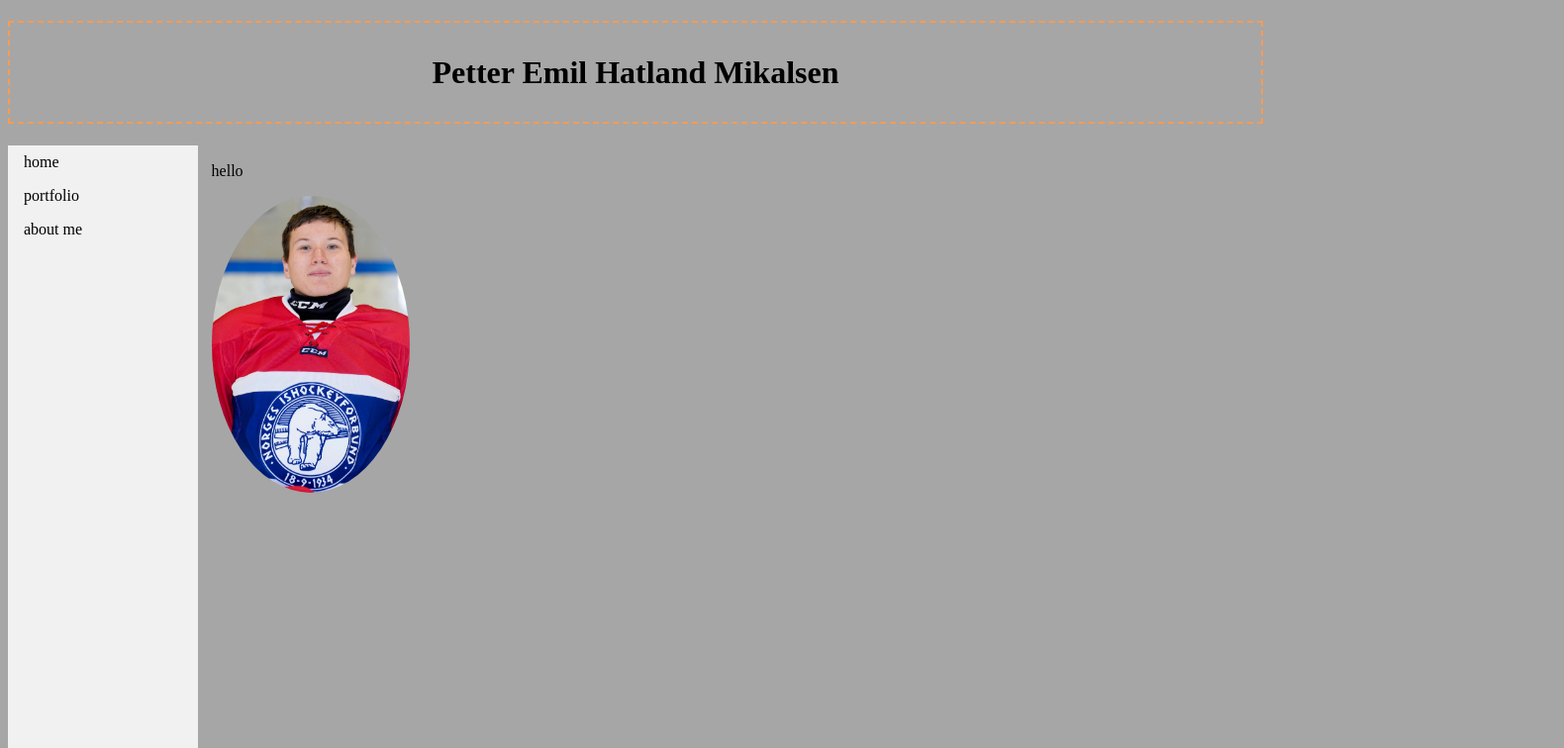
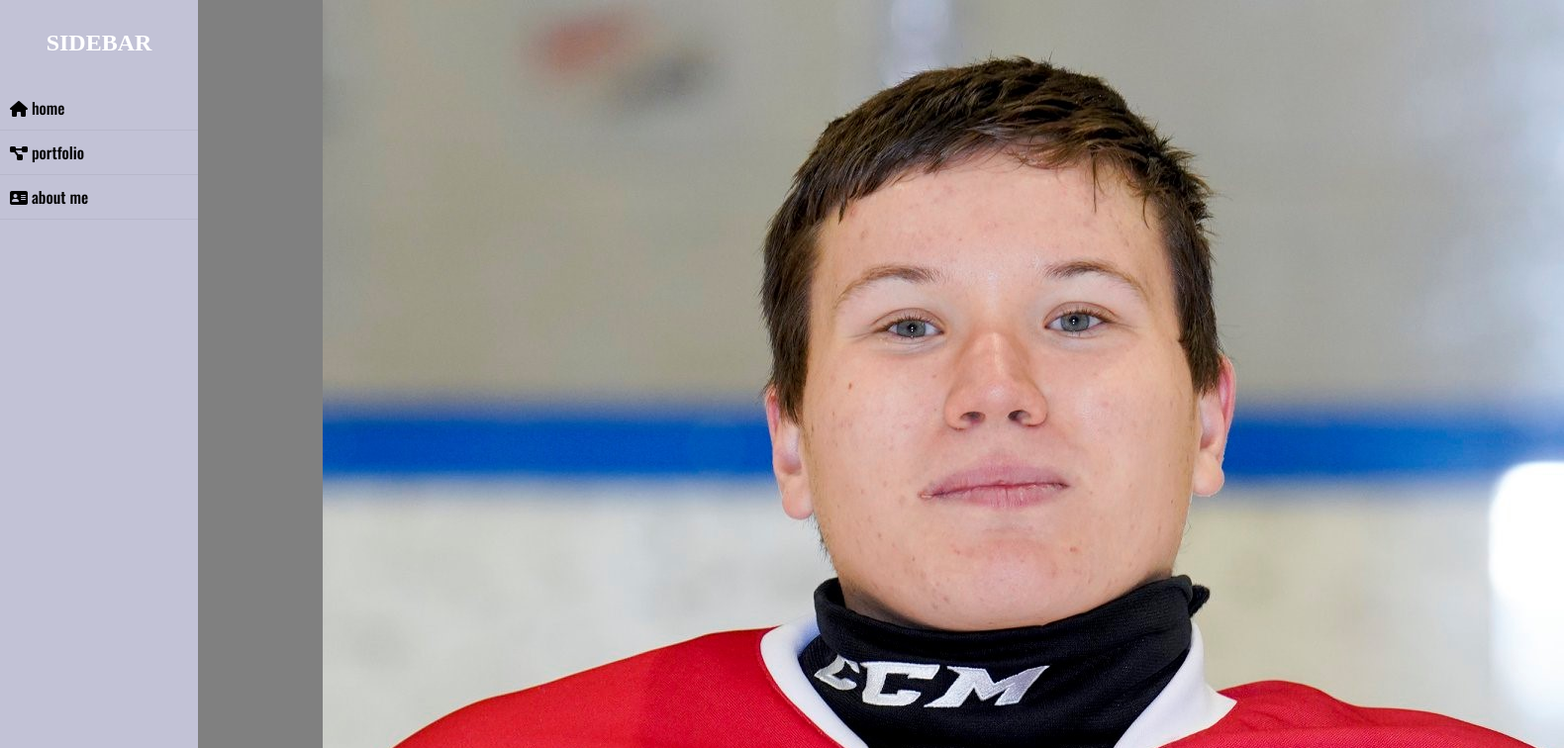
Before and after one commit to petmik1/portfolio, a plain HTML site: page index.html in a window 1280 px wide. Shown: the top 756 px of the page at 99% size, 1580 px wide, since content can reach past the window. Drawn offline with nearby package versions, Linux system fonts and the light colour scheme.

Commit message:
jobbet  med nav

```diff
--- a/index.html
+++ b/index.html
@@ -5,24 +5,46 @@
     <meta name="viewport" content="width=device-width, initial-scale=1.0" />
     <title>portfolio</title>
     <link rel="stylesheet" href="style.css" />
+    <script
+      src="https://kit.fontawesome.com/61e36c71cf.js"
+      crossorigin="anonymous"
+    ></script>
   </head>
 
   <body>
-    <h1>Petter Emil Hatland Mikalsen</h1>
-    <nav>
+    <div class="wrapper">
+      <nav class="sidebar">
+        <h2>sidebar</h2>
         <ul>
-        <li>home</li>
-        <li>portfolio</li>
-        <li>about me</li>
+          <li><i class="fas fa-home"></i> home</li>
+          <li><i class="fas fa-project-diagram"></i> portfolio</li>
+          <li><i class="fas fa-address-card"></i> about me</li>
         </ul>
       </nav>
-    <main style="margin-left: 15%; padding: 1px 16px; height: 1000px;">
-      <p>hello</p>
+      <header>
+        <h1>Petter Emil Hatland Mikalsen</h1>
+      </header>
+      <main class="main_content">
         <img
           src="petterportrett.jpg"
           alt="image Petter Emil Hatland Mikalsen"
           id="img_petter"
         />
+        <p>
+          Lorem ipsum dolor sit, amet consectetur adipisicing elit. Hic sit
+          veniam similique et amet maiores eveniet, fuga, voluptatibus assumenda
+          inventore, nam ullam eaque? Voluptatem soluta maiores sed. Obcaecati
+          ad exercitationem adipisci nostrum, quaerat deserunt? Debitis
+          accusamus sed quos nihil cum dicta eaque officia omnis impedit
+          delectus quisquam quidem laudantium, animi ex vero, eius ullam,
+          assumenda voluptatem molestiae quo facere totam odio! Reprehenderit,
+          inventore. Temporibus iste cumque sapiente asperiores maiores?
+          Similique assumenda animi, odit deserunt itaque quia perspiciatis
+          cupiditate fugit quaerat tempore, quod aliquam iure nam veritatis
+          corrupti! Iure dolorem illum, harum, modi voluptatum sit eum est rerum
+          obcaecati accusamus quaerat!
+        </p>
       </main>
+    </div>
   </body>
 </html>
--- a/style.css
+++ b/style.css
@@ -1,41 +1,43 @@
+@import url("https://fonts.googleapis.com/css2?family=Oswald:wght@500&display=swap");
 body {
-  background-color: #a6a6a6;
+  background-color: gray;
 }
-h1 {
-  /*  position: absolute;
-  top: auto;
-  left: 200px; */
-  display: flex;
-  justify-content: center;
-  align-items: center;
-  height: 100px;
-  width: 100%;
-  border: 2px dashed #f69c55;
-}
-#img_petter {
-  position: absolute;
-  top: auto;
-  left: auto;
-  width: 200px;
-  border-radius: 100%;
-}
-nav > ul {
-  list-style: none;
+* {
   margin: 0;
   padding: 0;
-  width: 15%;
-  background-color: #f1f1f1;
-  position: fixed;
-  height: 100%;
-  overflow: auto;
-}
-nav > ul > li {
-  display: block;
-  color: #000;
-  padding: 8px 16px;
+  box-sizing: border-box;
+  list-style: none;
   text-decoration: none;
 }
 
-main {
-  margin-left: 25%;
+.wrapper {
+  display: flex;
+  position: relative;
 }
+.wrapper .sidebar {
+  position: fixed;
+  width: 200px;
+  height: 100%;
+  background-color: #c2c2d6;
+  padding: 30px 0;
+}
+.wrapper .sidebar h2 {
+  color: #ffffff;
+  text-transform: uppercase;
+  text-align: center;
+  margin-bottom: 30px;
+}
+
+.wrapper .sidebar ul li {
+  padding: 10px;
+  border-bottom: 1px solid rgba(0, 0, 0, 0.05);
+  font-family: "Oswald", sans-serif;
+}
+.wrapper .main_content {
+  width: 100%;
+  margin-left: 200px;
+}
+.wrapper .main_content .header {
+  padding: 20px;
+  background-color: #fff;
+}
```
Lines whose indentation alone changed are shown as unchanged.
